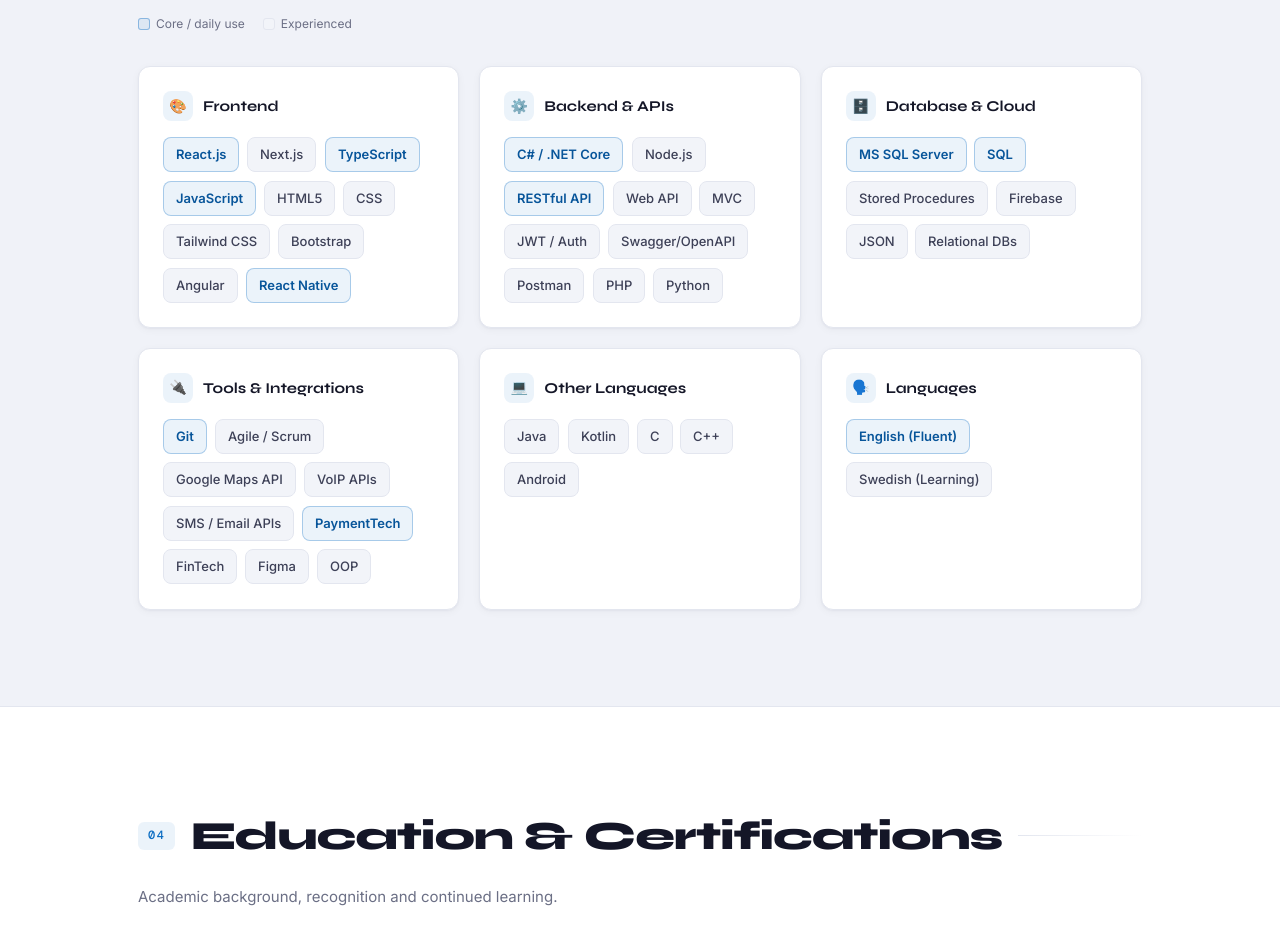
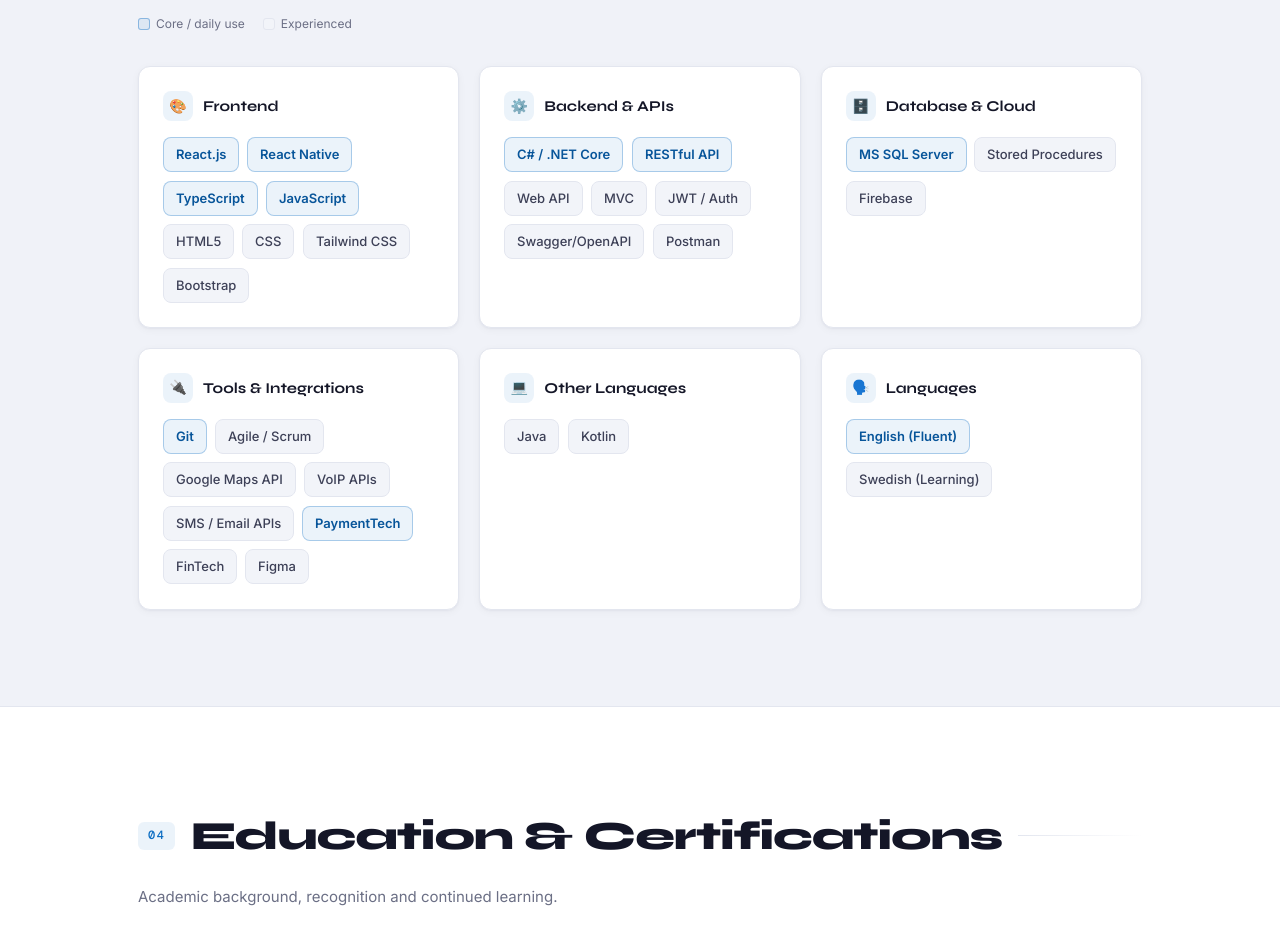
Before and after one commit to muneebqazii/muneebqazii.github.io, a plain HTML site: page index.html in a window 1280 px wide. Shown: the part 5420-6354 px from the top of the page. Drawn offline with nearby package versions, Linux system fonts and the light colour scheme.

Commit message:
Remove unused skill tags from index.html
Removed several skill tags from the frontend, backend, database, and other languages sections to streamline the skills list.

```diff
--- a/index.html
+++ b/index.html
@@ -1332,41 +1332,34 @@
         <div class="skill-category-title"><i>🎨</i>Frontend</div>
         <div class="skill-tags">
           <span class="skill-tag core">React.js</span>
-          <span class="skill-tag">Next.js</span>
+
+          <span class="skill-tag core">React Native</span>
           <span class="skill-tag core">TypeScript</span>
           <span class="skill-tag core">JavaScript</span>
           <span class="skill-tag">HTML5</span>
           <span class="skill-tag">CSS</span>
           <span class="skill-tag">Tailwind CSS</span>
           <span class="skill-tag">Bootstrap</span>
-          <span class="skill-tag">Angular</span>
-          <span class="skill-tag core">React Native</span>
         </div>
       </div>
       <div class="skill-group">
         <div class="skill-category-title"><i>⚙️</i>Backend &amp; APIs</div>
         <div class="skill-tags">
           <span class="skill-tag core">C# / .NET Core</span>
-          <span class="skill-tag">Node.js</span>
           <span class="skill-tag core">RESTful API</span>
           <span class="skill-tag">Web API</span>
           <span class="skill-tag">MVC</span>
           <span class="skill-tag">JWT / Auth</span>
           <span class="skill-tag">Swagger/OpenAPI</span>
           <span class="skill-tag">Postman</span>
-          <span class="skill-tag">PHP</span>
-          <span class="skill-tag">Python</span>
         </div>
       </div>
       <div class="skill-group">
         <div class="skill-category-title"><i>🗄️</i>Database &amp; Cloud</div>
         <div class="skill-tags">
           <span class="skill-tag core">MS SQL Server</span>
-          <span class="skill-tag core">SQL</span>
           <span class="skill-tag">Stored Procedures</span>
           <span class="skill-tag">Firebase</span>
-          <span class="skill-tag">JSON</span>
-          <span class="skill-tag">Relational DBs</span>
         </div>
       </div>
       <div class="skill-group">
@@ -1380,7 +1373,6 @@
           <span class="skill-tag core">PaymentTech</span>
           <span class="skill-tag">FinTech</span>
           <span class="skill-tag">Figma</span>
-          <span class="skill-tag">OOP</span>
         </div>
       </div>
       <div class="skill-group">
@@ -1388,9 +1380,6 @@
         <div class="skill-tags">
           <span class="skill-tag">Java</span>
           <span class="skill-tag">Kotlin</span>
-          <span class="skill-tag">C</span>
-          <span class="skill-tag">C++</span>
-          <span class="skill-tag">Android</span>
         </div>
       </div>
       <div class="skill-group">
```
